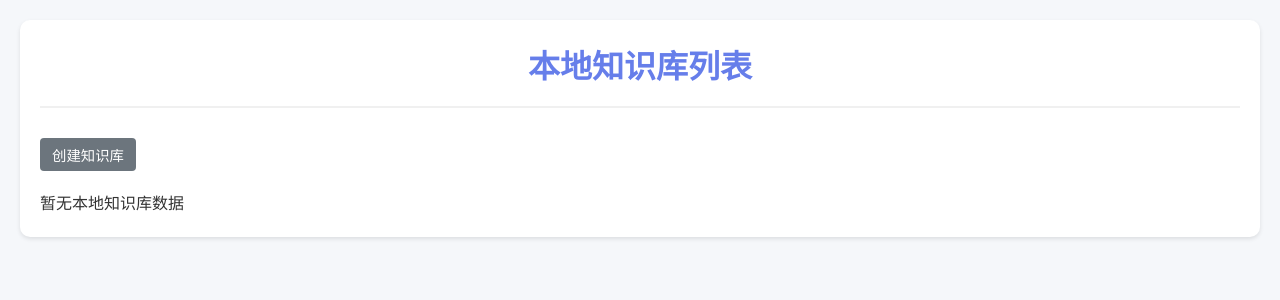
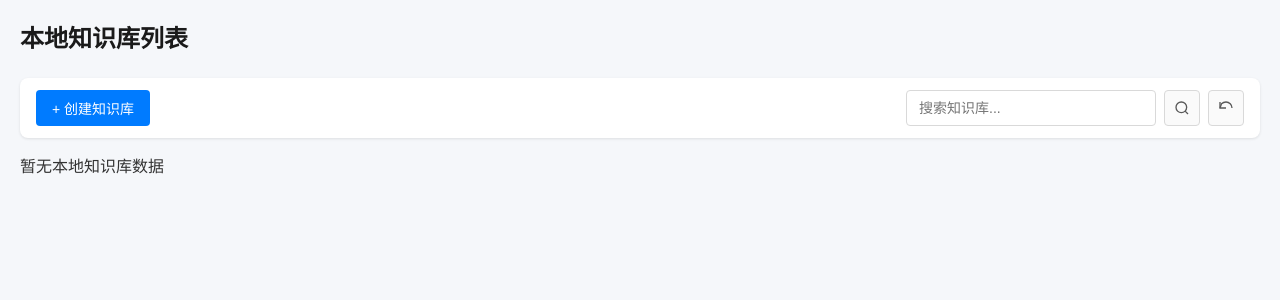
Before and after one commit to reginzf/zspt_llm_evaluator, a Flask app: page /local_knowledge/ in a window 1280 px wide. Shown: the top 300 px of the page. Run offline with Flask 2, Linux system fonts and the light colour scheme; data that the repository does not hold is empty; parts of the project's set-up code (start-up, migrations or seed data) failed here and were passed over; some libraries are stand-ins or nearby versions.

Commit message:
修改本地知识库管理页面，使用公用的分页、搜索、列表组件

```diff
--- a/src/flask_funcs/reports/statics/css/local_knowledge.css
+++ b/src/flask_funcs/reports/statics/css/local_knowledge.css
@@ -6,142 +7,182 @@
 }
 
 body {
-    font-family: 'Segoe UI', Tahoma, Geneva, Verdana, sans-serif;
+    font-family: -apple-system, BlinkMacSystemFont, "Segoe UI", Roboto, "Helvetica Neue", Arial, sans-serif;
+    background-color: #f5f7fa;
+    color: #333;
     line-height: 1.6;
-    color: #333;
-    background-color: #f5f7fa;
+}
+
+.container {
+    max-width: 1600px;
+    margin: 0 auto;
     padding: 20px;
 }
 
-.container {
-    max-width: 1400px;
-    margin: 0 auto;
-    background: white;
-    border-radius: 10px;
-    padding: 20px;
-    box-shadow: 0 2px 4px rgba(0, 0, 0, 0.1);
+h1 {
+    font-size: 24px;
+    font-weight: 600;
+    margin-bottom: 20px;
+    color: #1a1a1a;
 }
 
-h1 {
-    color: #667eea;
-    text-align: center;
-    margin-bottom: 30px;
-    padding-bottom: 15px;
-    border-bottom: 2px solid #f0f0f0;
+/* 操作栏（按钮和搜索） */
+.action-bar {
+    display: flex;
+    justify-content: space-between;
+    align-items: center;
+    margin-bottom: 16px;
+    padding: 12px 16px;
+    background: white;
+    border-radius: 8px;
+    box-shadow: 0 1px 3px rgba(0, 0, 0, 0.1);
 }
 
-.knowledge-list-header {
-    margin-bottom: 20px;
+/* 搜索框 */
+.search-box {
+    display: flex;
+    gap: 8px;
+    align-items: center;
 }
 
-.create-btn {
-    background-color: #28a745;
+.search-box input {
+    padding: 8px 12px;
+    border: 1px solid #d9d9d9;
+    border-radius: 4px;
+    font-size: 14px;
+    width: 250px;
+    height: 36px;
+    line-height: 18px;
+}
+
+.search-box input:focus {
+    outline: none;
+    border-color: #40a9ff;
+}
+
+/* 图标按钮 */
+.icon-btn {
+    width: 36px;
+    height: 36px;
+    padding: 0;
+    display: flex;
+    align-items: center;
+    justify-content: center;
+    background-color: #fafafa;
+    border: 1px solid #d9d9d9;
+    border-radius: 4px;
+    cursor: pointer;
+    transition: all 0.2s;
+}
+
+.icon-btn svg {
+    width: 16px;
+    height: 16px;
+    stroke: #595959;
+}
+
+.icon-btn:hover {
+    background-color: #f0f0f0;
+    border-color: #bfbfbf;
+}
+
+.icon-btn:hover svg {
+    stroke: #262626;
+}
+
+/* 按钮样式 */
+.btn {
+    padding: 10px 20px;
+    border: none;
+    border-radius: 4px;
+    font-size: 14px;
+    cursor: pointer;
+    transition: all 0.3s;
+}
+
+.btn-primary {
+    background-color: #1890ff;
     color: white;
 }
 
-.create-btn:hover {
-    background-color: #218838;
+.btn-primary:hover {
+    background-color: #40a9ff;
 }
 
 .knowledge-list {
     margin-top: 0;
 }
 
-.knowledge-table {
-    margin-top: 0;
+/* 表格区域 */
+.data-table {
     width: 100%;
-    table-layout: fixed; /* 启用固定表格布局以支持列宽调整 */
+    border-collapse: collapse;
+    font-size: 14px;
 }
 
-.table-with-resizable-cols {
-    border-collapse: collapse;
-    width: 100%;
+.data-table thead {
+    background-color: #fafafa;
+    border-bottom: 1px solid #e8e8e8;
 }
 
-.table-with-resizable-cols th {
-    position: relative;
-    user-select: none; /* 防止文字选择干扰拖拽 */
+.data-table th {
+    padding: 12px 16px;
+    text-align: left;
+    font-weight: 600;
+    color: #262626;
+    white-space: nowrap;
 }
 
-/* 列宽调整器 */
-.table-with-resizable-cols th .column-resizer {
-    display: inline-block;
-    width: 6px;
-    height: 100%;
-    position: absolute;
-    right: 0;
-    top: 0;
-    cursor: col-resize;
-    background-color: transparent; /* 初始透明 */
-    border-right: 1px solid #ddd; /* 边界线 */
+.data-table td {
+    padding: 12px 16px;
+    border-bottom: 1px solid #e8e8e8;
+    color: #595959;
 }
 
-.table-with-resizable-cols th .column-resizer:hover {
-    background-color: #667eea; /* 悬停时可见 */
+.data-table tbody tr:hover {
+    background-color: #f5f5f5;
 }
 
-/* 确保表格内容换行 */
-.table-with-resizable-cols td,
-.table-with-resizable-cols th {
-    padding: 12px;
-    text-align: left;
-    border-bottom: 1px solid #ddd;
-    word-wrap: break-word; /* 允许内容换行 */
+/* 操作按钮 */
+.task-actions {
+    display: flex;
+    gap: 8px;
 }
 
-/* 表格悬停效果 */
-.table-with-resizable-cols tbody tr:hover {
-    background-color: #f8f9fa;
+.task-action-btn {
+    padding: 4px 12px;
+    border: none;
+    border-radius: 4px;
+    font-size: 12px;
+    cursor: pointer;
+    transition: all 0.3s;
 }
 
-/* 调整拖拽时的光标样式 */
-div.resizing {
-    cursor: col-resize !important;
-}
-
-.column-resizer {
-    cursor: col-resize;
-}
-
-.action-btn {
-    padding: 6px 12px;
-    border: none;
-    border-radius: 4px;
-    cursor: pointer;
-    font-size: 0.9em;
-    transition: background-color 0.3s;
-    background-color: #6c757d;
+.task-action-btn.detail-btn {
+    background-color: #1890ff;
     color: white;
 }
 
-.action-btn:hover {
-    background-color: #5a6167;
+.task-action-btn.detail-btn:hover {
+    background-color: #40a9ff;
 }
 
-.delete-btn {
-    background-color: #dc3545;
-}
-
-.delete-btn:hover {
-    background-color: #c82333;
-}
-
-.edit-btn {
-    background-color: #ffc107;
-    color: #212529;
-}
-
-.edit-btn:hover {
-    background-color: #e0a800;
-}
-
-.detail-btn {
-    background-color: #667eea;
+.task-action-btn.edit-btn {
+    background-color: #faad14;
     color: white;
 }
 
-.detail-btn:hover {
-    background-color: #5a67d8;
+.task-action-btn.edit-btn:hover {
+    background-color: #ffc53d;
+}
+
+.task-action-btn.delete-btn {
+    background-color: #ff4d4f;
+    color: white;
+}
+
+.task-action-btn.delete-btn:hover {
+    background-color: #ff7875;
 }
 
 .binding-count {
--- a/src/flask_funcs/reports/templates/local_knowledge.html
+++ b/src/flask_funcs/reports/templates/local_knowledge.html
@@ -17,20 +17,38 @@
 <body>
 <div class="container">
     <h1>{{ heading or '本地知识库' }}</h1>
-    <div class="knowledge-list-header">
-        <button class="action-btn create-btn" onclick="createKnowledge()">创建知识库</button>
+
+    <!-- 操作按钮和搜索区域 -->
+    <div class="action-bar">
+        <button class="btn btn-primary" onclick="createKnowledge()">+ 创建知识库</button>
+        <div class="search-box">
+            <input type="text" id="searchInput" placeholder="搜索知识库...">
+            <button id="searchBtn" class="icon-btn" title="搜索">
+                <svg viewBox="0 0 24 24" fill="none" stroke="currentColor" stroke-width="2">
+                    <circle cx="11" cy="11" r="8"></circle>
+                    <path d="m21 21-4.35-4.35"></path>
+                </svg>
+            </button>
+            <button id="refreshBtn" class="icon-btn" title="刷新列表">
+                <svg viewBox="0 0 24 24" fill="none" stroke="currentColor" stroke-width="2">
+                    <path d="M21 12a9 9 0 0 0-9-9 9.75 9.75 0 0 0-6.74 2.74L3 12"></path>
+                    <path d="M3 3v9h9"></path>
+                </svg>
+            </button>
         </div>
+    </div>
+
     <div class="knowledge-list">
         {% if knowledge_data %}
-        <table class="knowledge-table table-with-resizable-cols">
+        <table class="data-table">
             <thead>
             <tr>
-                <th class="resizable-col">名称</th>
-                <th class="resizable-col">描述</th>
-                <th class="resizable-col">知识域</th>
-                <th class="resizable-col">创建时间</th>
-                <th class="resizable-col">绑定的知识库数量</th>
-                <th class="resizable-col">操作</th>
+                <th>名称</th>
+                <th>描述</th>
+                <th>知识域</th>
+                <th>创建时间</th>
+                <th>绑定的知识库数量</th>
+                <th>操作</th>
             </tr>
             </thead>
             <tbody>
@@ -52,10 +70,11 @@
                 <td>{{ item.created_at or '未知' }}</td>
                 <td class="binding-count" data-kno-id="{{ item.kno_id }}">加载中...</td>
                 <td>
-                    <button class="action-btn detail-btn"
+                    <div class="task-actions">
+                        <button class="task-action-btn detail-btn"
                                 onclick="location.href='/local_knowledge_detail/{{ item.kno_id }}/{{ item.kno_name }}'">详情
                         </button>
-                    <button class="action-btn edit-btn"
+                        <button class="task-action-btn edit-btn"
                                 data-kno-id="{{ item.kno_id }}"
                                 data-kno-name="{{ item.kno_name }}"
                                 data-kno-describe="{{ item.kno_describe | default('', true) }}"
@@ -66,8 +85,9 @@
                                 onclick="editKnowledge(event, this.getAttribute('data-kno-id'), this.getAttribute('data-kno-name'), this.getAttribute('data-kno-describe'), this.getAttribute('data-knowledge-domain'), this.getAttribute('data-domain-description'), decodeURIComponent(this.getAttribute('data-required-background')), decodeURIComponent(this.getAttribute('data-required-skills')))">
                             编辑
                         </button>
-                    <button class="action-btn delete-btn" onclick="deleteKnowledge(event, '{{ item.kno_id }}')">删除
+                        <button class="task-action-btn delete-btn" onclick="deleteKnowledge(event, '{{ item.kno_id }}')">删除
                         </button>
+                    </div>
                 </td>
             </tr>
             {% endfor %}
@@ -77,6 +97,9 @@
         <p>暂无本地知识库数据</p>
         {% endif %}
     </div>
+
+    <!-- 分页区域 -->
+    <div id="paginationArea"></div>
 
     <!-- 创建知识库对话框 -->
     <div id="createKnowledgeDialog" class="modal">
```
Also changed, not shown: other parts of src/flask_funcs/reports/statics/css/local_knowledge.css (+134 -25 lines), src/flask_funcs/reports/statics/js/local_knowledge.js (+76 -1 lines). Lines whose indentation alone changed are shown as unchanged.
